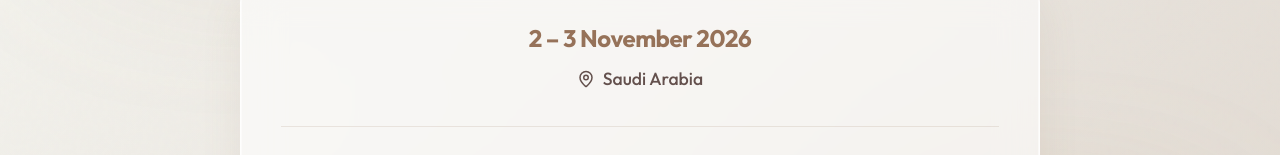
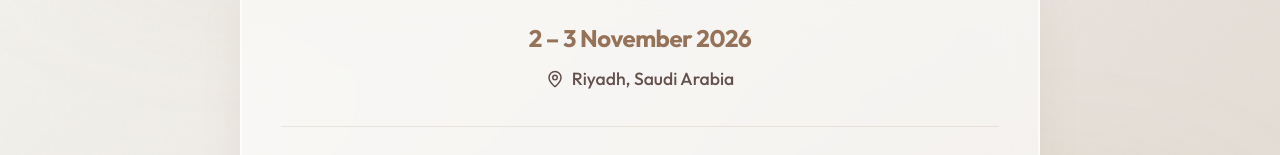
Before and after one commit to bdour-alshehri0088/web, a React (Vite) app: page / in a window 1280 px wide. Shown: the part 355-510 px from the top of the page. Built offline with nearby package versions, Linux system fonts and the light colour scheme.

Commit message:
update location

```diff
--- a/src/components/Hero.jsx
+++ b/src/components/Hero.jsx
@@ -41,7 +41,7 @@
                         <div className="hero-location">
                             <MapPin size={18} color="var(--color-text)" />
                             <span className="hero-location-text">
-                                Saudi Arabia
+                                Riyadh, Saudi Arabia
                             </span>
                         </div>
                     </div>
```
